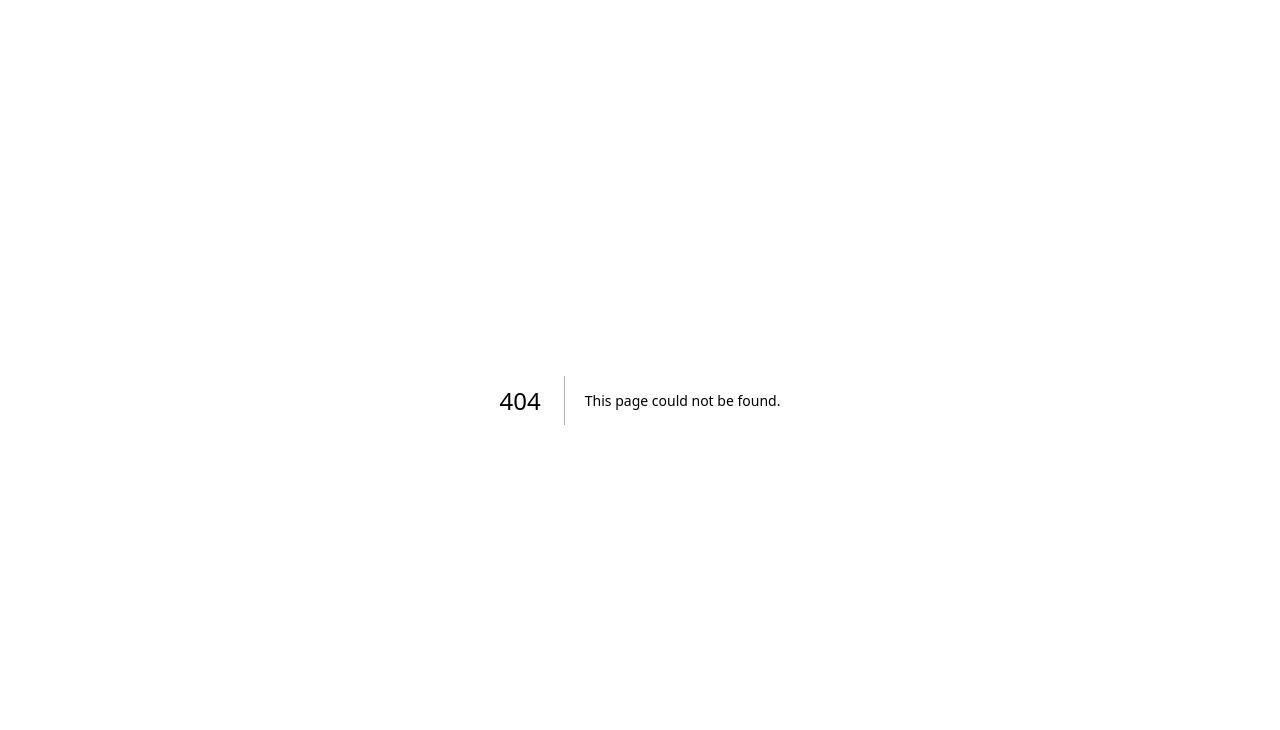
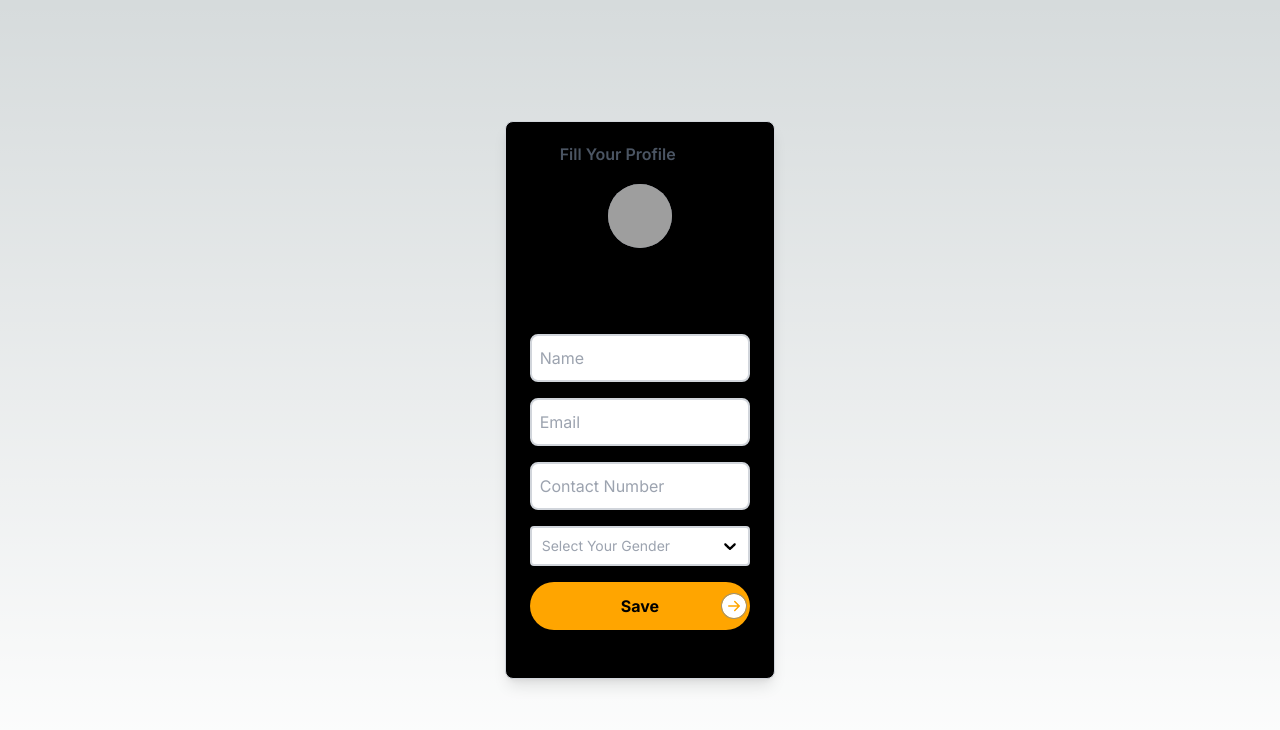
Before and after one commit to tabishkhan03/Quicktaxi-Phase1, a Next.js app: page /edit-profile in a window 1280 px wide. Before the commit this address had no page. Shown: the top 730 px of the page. Built offline with nearby package versions, Linux system fonts and the light colour scheme; grey boxes are pictures that could not be loaded.

Commit message:
Completed UI of profile as well as edit profile

```diff
--- /dev/null
+++ b/src/app/components/ChangeProfile.jsx
@@ -0,0 +1,82 @@
+"use client";
+import React, { useState } from "react";
+import Select from "react-select";
+import { BsArrowRightCircleFill } from "react-icons/bs";
+
+const ChangeProfile = () => {
+  const [gender, setGender] = useState("");
+
+  const genderOptions = [
+    { value: "male", label: "Male" },
+    { value: "female", label: "Female" },
+    { value: "other", label: "Other" },
+  ];
+
+  return (
+    <form className="mb-6">
+      <div className="flex flex-col gap-4 p-6 max-w-md mx-auto">
+        <input
+          type="text"
+          className="border-2 border-gray-300 rounded-lg w-full p-2 h-12 bg-white focus:outline-none focus:ring-2 focus:ring-black text-sm sm:text-base"
+          placeholder="Name"
+        />
+        <input
+          type="email"
+          className="border-2 border-gray-300 rounded-lg w-full p-2 h-12 bg-white focus:outline-none focus:ring-2 focus:ring-black text-sm sm:text-base"
+          placeholder="Email"
+        />
+        <input
+          type="tel"
+          className="border-2 border-gray-300 rounded-lg w-full p-2 h-12 bg-white focus:outline-none focus:ring-2 focus:ring-black text-sm sm:text-base"
+          placeholder="Contact Number"
+        />
+        <Select
+          value={genderOptions.find((option) => option.value === gender)}
+          onChange={(selectedOption) => setGender(selectedOption.value)}
+          options={genderOptions}
+          placeholder="Select Your Gender"
+          className="basic-single w-full"
+          classNamePrefix="select"
+          styles={{
+            control: (provided) => ({
+              ...provided,
+              border: "2px solid #d1d5db",
+              boxShadow: "none",
+              height: "2.5rem",
+              fontSize: "0.875rem", // Adjust font size for responsiveness
+            }),
+            menu: (provided) => ({
+              ...provided,
+              borderRadius: "0.5rem",
+            }),
+            placeholder: (provided) => ({
+              ...provided,
+              color: "#9ca3af",
+            }),
+            singleValue: (provided) => ({
+              ...provided,
+              color: "#000000",
+            }),
+            indicatorSeparator: (provided) => ({
+              ...provided,
+              display: "none",
+            }),
+            dropdownIndicator: (provided) => ({
+              ...provided,
+              color: "#000000", // Color of the dropdown arrow
+            }),
+          }}
+        />
+        <button
+          type="submit"
+          className="w-full  h-12 bg-[#FFA500] hover:bg-[#FFA550] text-black rounded-full flex items-center justify-between text-sm sm:text-base font-bold py-2 relative"
+        >
+          <span className="flex-grow text-center">Save</span>
+          <BsArrowRightCircleFill className="text-white ring-1 bg-[#FFA500] rounded-full text-xl sm:text-2xl absolute right-2 sm:right-1" />
+        </button>
+      </div>
+    </form>
+  );
+};
+
+export default ChangeProfile;
--- /dev/null
+++ b/src/app/components/More.jsx
@@ -0,0 +1,30 @@
+import React from "react";
+import { FaArrowRight } from "react-icons/fa6";
+
+const More = () => {
+  const options = [
+    { name: "Edit Profile", href: "/edit-profile" },
+    { name: "Wallet", href: "/wallet" },
+    { name: "History", href: "/history" },
+    { name: "Settings", href: "/settings" },
+  ];
+
+  return (
+    <div className="text-black sm:space-y-0.5">
+      {options.map((option) => (
+        <a
+          key={option.name}
+          href={option.href}
+          className="flex items-center justify-between w-full hover:bg-gray-100 p-4 rounded-lg"
+        >
+          <span className="text-2xl sm:text-xl text-left font-semibold">
+            {option.name}
+          </span>
+          <FaArrowRight className="text-3xl sm:text-2xl" />
+        </a>
+      ))}
+    </div>
+  );
+};
+
+export default More;
--- /dev/null
+++ b/src/app/components/PrevPage.jsx
@@ -0,0 +1,21 @@
+import React from "react";
+import Link from "next/link";
+import { FaArrowLeft } from "react-icons/fa6";
+
+const PrevPage = ({ name, link }) => {
+  return (
+    <>
+      <Link
+        href={link}
+        className="w-full p-4 absolute top-0 left-0 flex flex-row gap-x-2"
+      >
+        <FaArrowLeft className="text-black sm:text-3xl text-4xl" />
+        <span className="text-sm sm:text-base text-gray-600 mt-1 font-semibold">
+          {name}
+        </span>
+      </Link>
+    </>
+  );
+};
+
+export default PrevPage;
--- /dev/null
+++ b/src/app/components/ProfilePic.jsx
@@ -0,0 +1,27 @@
+import React from "react";
+import Image from "next/image";
+
+const ProfilePic = ({ name }) => {
+  return (
+    <>
+      <div className="flex flex-col items-center">
+        <Image
+          src="/profile.png"
+          width={500}
+          height={500}
+          alt="Picture of the author"
+          className="sm:w-16 sm:h-16 w-24 h-24 rounded-full bg-gray-500  items-center"
+        />{" "}
+        {name ? (
+          <h1 className="text-black sm:text-2xl text-xl font-bold mt-4">
+            Hi , <span className="uppercase">{name}</span>
+          </h1>
+        ) : (
+          ""
+        )}
+      </div>
+    </>
+  );
+};
+
+export default ProfilePic;
--- /dev/null
+++ b/src/app/components/index.js
@@ -0,0 +1,6 @@
+import ProfilePic from "./ProfilePic";
+import More from "./More";
+import PrevPage from "./PrevPage";
+import ChangeProfile from "./ChangeProfile";
+
+export { ProfilePic, More, PrevPage, ChangeProfile };
--- /dev/null
+++ b/src/app/edit-profile/page.jsx
@@ -0,0 +1,22 @@
+import React from "react";
+import { ChangeProfile, PrevPage, ProfilePic } from "../components";
+
+const page = () => {
+  return (
+    <>
+      <div className="flex items-center justify-center min-h-screen">
+        <div className="w-full sm:w-[71.6mm] min-h-screen sm:min-h-[147.6mm] max-h-screen sm:max-h-[147.6mm] bg-[rgb(var(--foreground-rgb))] text-black border border-gray-300 rounded-lg shadow-lg overflow-hidden relative flex flex-col items-center justify-between">
+          <PrevPage name={"Fill Your Profile"} link={"/profile"} />
+          <div className="flex flex-col text-center flex-1 justify-center">
+            <ProfilePic />
+          </div>
+          <div className="w-full ">
+            <ChangeProfile />
+          </div>
+        </div>
+      </div>
+    </>
+  );
+};
+
+export default page;
--- /dev/null
+++ b/src/app/profile/page.jsx
@@ -0,0 +1,28 @@
+import React from "react";
+import Link from "next/link";
+import { ProfilePic, PrevPage, More } from "../components/";
+
+const Page = () => {
+  return (
+    <div className="flex items-center justify-center min-h-screen">
+      <div className="w-full sm:w-[71.6mm] min-h-screen sm:min-h-[147.6mm] max-h-screen sm:max-h-[147.6mm] bg-[rgb(var(--foreground-rgb))] text-black border border-gray-300 rounded-lg shadow-lg overflow-hidden relative flex flex-col items-center justify-between">
+        <PrevPage link={"/"} />
+        <div className="flex flex-col text-center flex-1 justify-center">
+          <ProfilePic name={"mark"} />
+        </div>
+        <div className="w-full sm:mb-4 mb-6">
+          <div className="w-full p-4">
+            <More />
+          </div>
+          <div className="w-full p-8">
+            <Link href={"/"}>
+              <h4 className="font-medium sm:text-xl text-2xl">Log Out</h4>
+            </Link>
+          </div>
+        </div>
+      </div>
+    </div>
+  );
+};
+
+export default Page;
```
Also changed, not shown: package.json (+7 -2 lines), tsconfig.json (added, +34 -0 lines), 1 other file (tests, documents, lock files or other folders).
